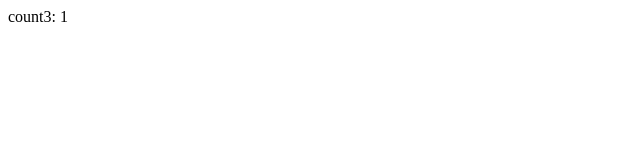
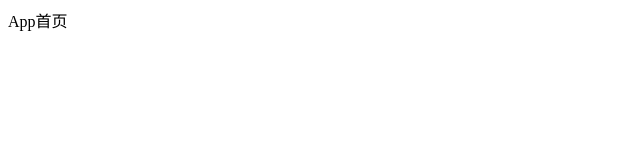
Before and after one commit to q737556848/q737556848, a Vue app in the folder app/: page / in a window 1280 px wide. Shown: the top 160 px of the page, without its empty margins (0-640 px from the left). Built offline with nearby package versions, Linux system fonts and the light colour scheme.

Commit message:
fix: 更新首页

```diff
--- a/app/src/app.tsx
+++ b/app/src/app.tsx
@@ -1,10 +1,9 @@
 import { defineComponent, ref } from "vue";
-import { count } from "@models/count";
 
 const App = defineComponent({
   name: "App",
   render() {
-    return <div>count3: {count}</div>;
+    return <div>App首页</div>;
   }
 });
 
--- a/models/count.ts
+++ /dev/null
@@ -1 +0,0 @@
-export const count = 1;
--- /dev/null
+++ b/models/todo/const.ts
@@ -0,0 +1 @@
+export const todoType = ["life", "work", "study"] as const;
```
Also changed, not shown: models/todo/type.ts (added, +12 -0 lines).
